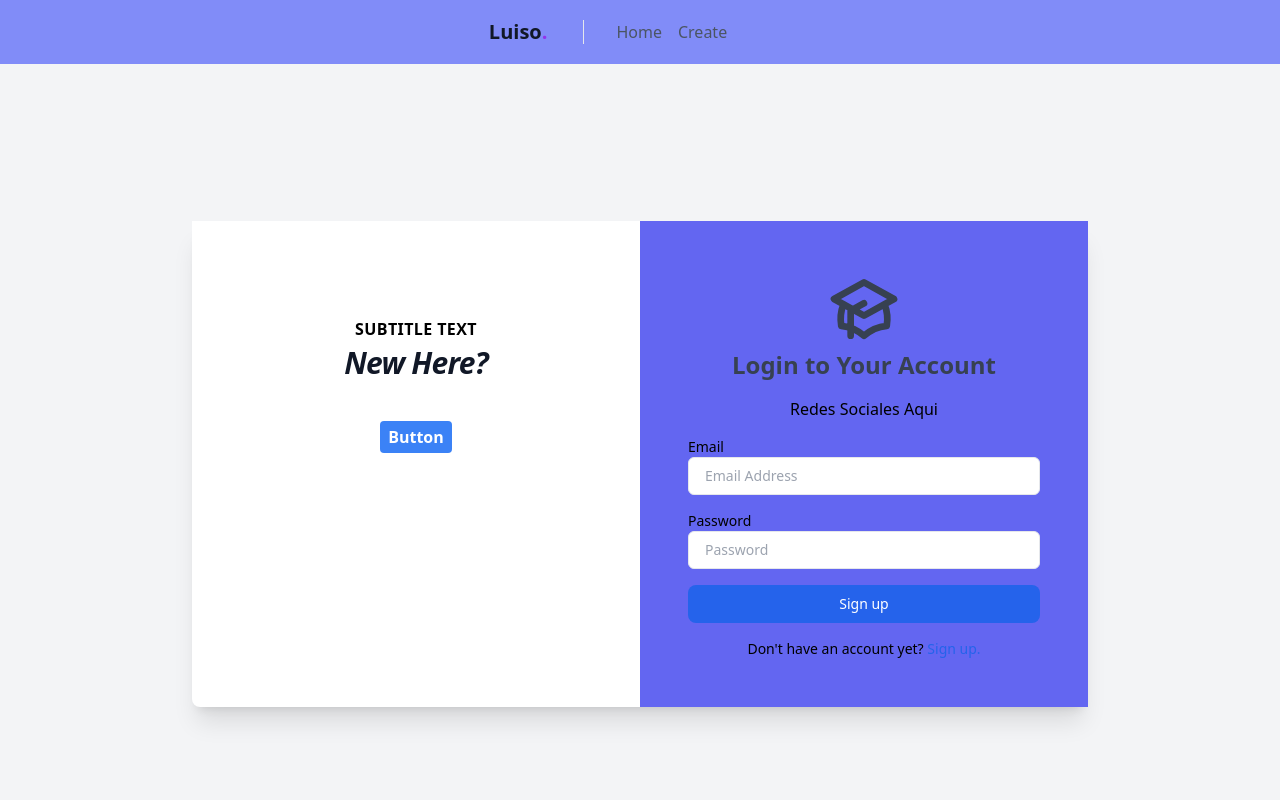
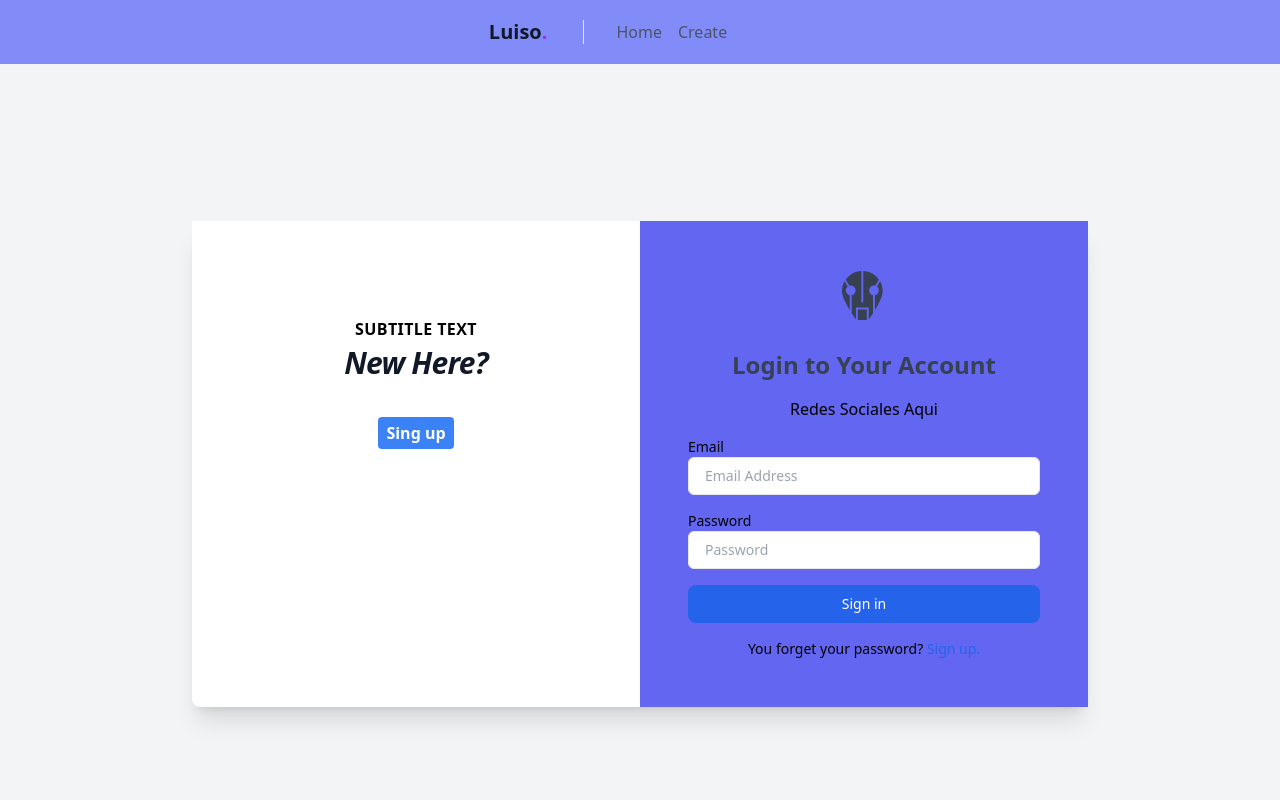
Before and after one commit to luisomogollon/login-app, a React (Create React App) app: page / in a window 1280 px wide. Shown: the top 800 px of the page. Built offline with nearby package versions, Linux system fonts and the light colour scheme.

Commit message:
11:40 pm

```diff
--- a/src/routes/Login.jsx
+++ b/src/routes/Login.jsx
@@ -1,4 +1,5 @@
 import React from "react";
+import { GiAndroidMask } from "react-icons/gi";
 
 const Login = () => {
   return (
@@ -13,8 +14,8 @@ const Login = () => {
 <section class="h-auto bg-white">
     <div class="max-w-7xl mx-auto py-1 px-10 sm:py-24 sm:px-6 lg:px-8 sm:text-center">
         <h2 class="text-center font-semibold text-indig-600 tracking-wide uppercase">subtitle text</h2>
-        <p class="mt-1 text-4xl text-center font-extrabold text-gray-900 italic sm:text-5xl sm:tracking-tight lg:text-3xl">New Here?</p>
-        <button class="bg-blue-500  hover:bg-blue-700 text-white font-bold mt-10 py-1 px-2 rounded"> Button</button>
+        <p class="mt-1 text-4xl text-center font-semibold text-gray-900 italic sm:text-5xl sm:tracking-tight lg:text-3xl">New Here?</p>
+        <button class="bg-blue-500  hover:bg-blue-700 text-white font-semibold mt-9 py-1 px-2 rounded"> Sing up</button>
     </div>
 </section>
 
@@ -26,17 +27,10 @@ const Login = () => {
                       xmlns="http://www.w3.org/2000/svg"
                       class="w-20 h-20 text-gray-700"
                       fill="none"
-                      viewBox="0 0 24 24"
+                      viewBox="0 0 17 24"
                       stroke="currentColor"
                     >
-                      <path d="M12 14l9-5-9-5-9 5 9 5z" />
-                      <path d="M12 14l6.16-3.422a12.083 12.083 0 01.665 6.479A11.952 11.952 0 0012 20.055a11.952 11.952 0 00-6.824-2.998 12.078 12.078 0 01.665-6.479L12 14z" />
-                      <path
-                        stroke-linecap="round"
-                        stroke-linejoin="round"
-                        stroke-width="2"
-                        d="M12 14l9-5-9-5-9 5 9 5zm0 0l6.16-3.422a12.083 12.083 0 01.665 6.479A11.952 11.952 0 0012 20.055a11.952 11.952 0 00-6.824-2.998 12.078 12.078 0 01.665-6.479L12 14zm-4 6v-7.5l4-2.222"
-                      />
+                      <GiAndroidMask/>
                     </svg>
                   </div>
                   <h1 class="mb-4 text-2xl font-bold text-center text-gray-700">
@@ -64,12 +58,12 @@ const Login = () => {
                     class="block w-full px-4 py-2 mt-4 text-sm font-medium leading-5 text-center text-white transition-colors duration-150 bg-blue-600 border border-transparent rounded-lg active:bg-blue-600 hover:bg-blue-700 focus:outline-none focus:shadow-outline-blue"
                     href="#"
                   >
-                    Sign up
+                    Sign in
                   </button>
 
                   <div class="mt-4 text-center">
                     <p class="text-sm">
-                      Don't have an account yet?{" "}
+                    You forget your password?{" "}
                       <a href="#" class="text-blue-600 hover:underline">
                         {" "}
                         Sign up.
```
